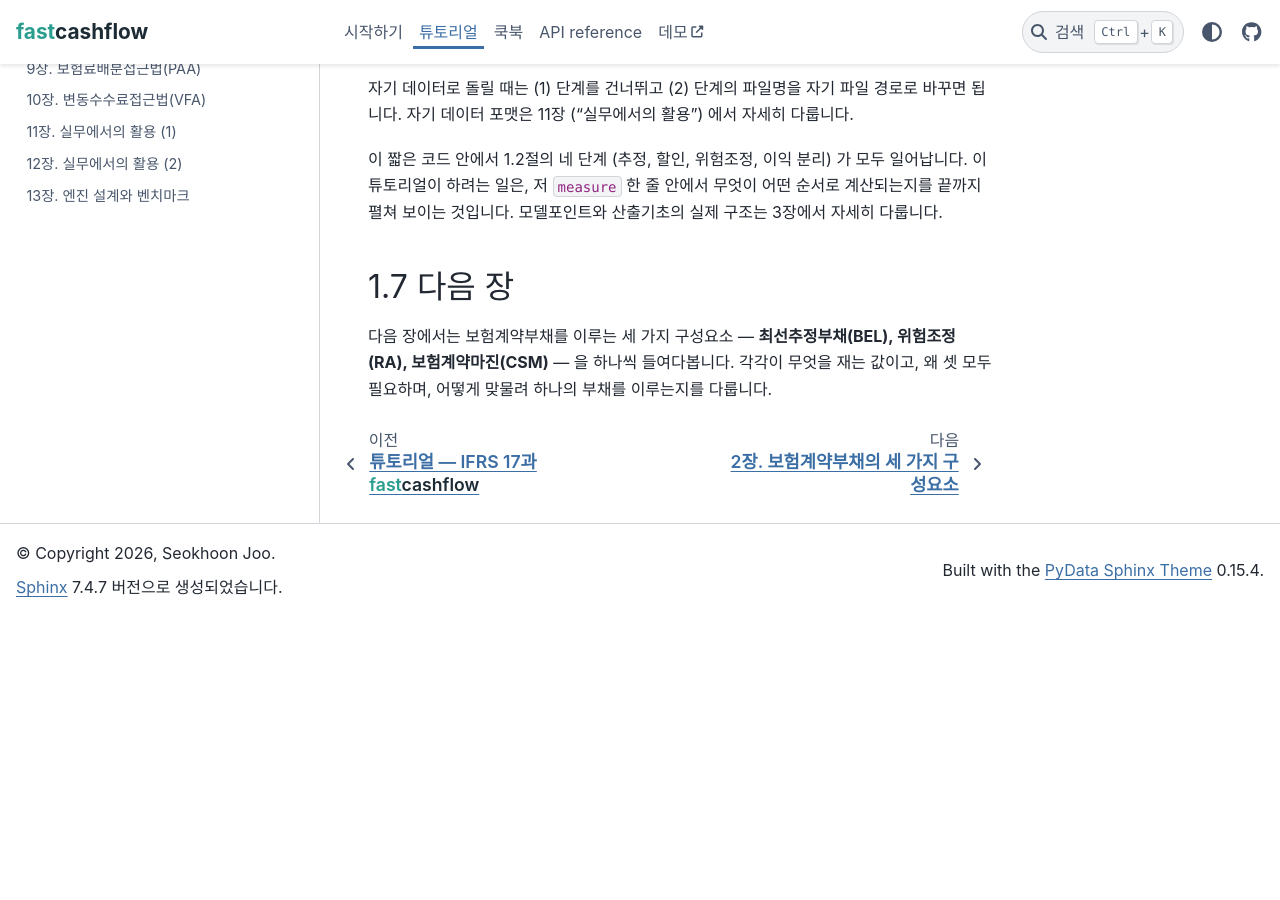
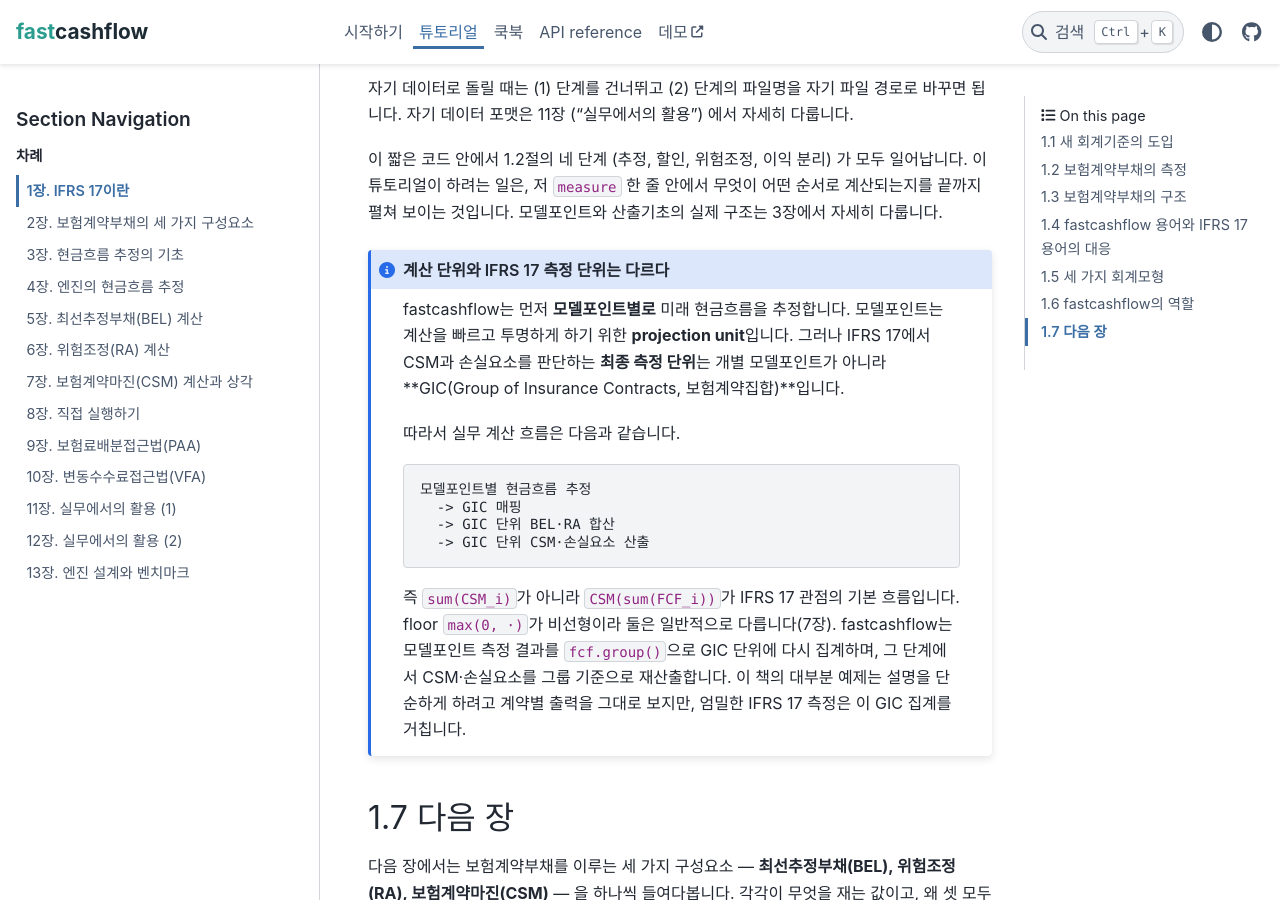
Before and after one commit to seokhoonj/fastcashflow, a Sphinx documentation site: the page built from docs/tutorial/01-ifrs17.md, in a window 1280 px wide and 900 px high, scrolled down 5286 px. Built offline with Sphinx 7.4.7 and the PyData theme 0.15.4, drawn with Linux system fonts in a browser that asks for light colours; before the commit the page ends 5903 px from its top, so only the background shows below that.

Commit message:
docs: distinguish the model-point projection unit from the IFRS 17 GIC
The tutorial reads strongly as contract-by-contract measurement -- chapter 1
shows BEL/RA/CSM "per contract" and prints m.csm seriatim -- which can mislead,
since the IFRS 17 unit of account is the group of insurance contracts (GIC), not
the individual model point. Add three notes:

- 1.6: the model point is a projection unit; CSM and the loss component are
  judged at the GIC. CSM(sum(FCF_i)) != sum(CSM_i) because the floor is
  non-linear; fcf.group() re-derives them at group level.
- 3.3: "insurance period = contract boundary" is a long-duration simplification;
  for renewable / repriceable contracts the boundary (Sec. 34) can be shorter,
  expressed via term_months at the next renewal.
- 7.1: the FCF in CSM = max(0, -FCF) is, strictly, the GIC-aggregated FCF, not
  the per-model-point FCF; the chapter's hand-calc follows a single contract for
  clarity but reported CSM goes through the group aggregation.

````diff
--- a/docs/tutorial/01-ifrs17.md
+++ b/docs/tutorial/01-ifrs17.md
@@ -260,6 +260,29 @@ print(m.csm)   # 보험계약마진
 것입니다. 모델포인트와 산출기초의 실제 구조는 3장에서 자세히
 다룹니다.
 
+```{admonition} 계산 단위와 IFRS 17 측정 단위는 다르다
+:class: note
+
+fastcashflow는 먼저 **모델포인트별로** 미래 현금흐름을 추정합니다.
+모델포인트는 계산을 빠르고 투명하게 하기 위한 **projection unit**입니다.
+그러나 IFRS 17에서 CSM과 손실요소를 판단하는 **최종 측정 단위**는 개별
+모델포인트가 아니라 **GIC(Group of Insurance Contracts, 보험계약집합)**입니다.
+
+따라서 실무 계산 흐름은 다음과 같습니다.
+
+    모델포인트별 현금흐름 추정
+      -> GIC 매핑
+      -> GIC 단위 BEL·RA 합산
+      -> GIC 단위 CSM·손실요소 산출
+
+즉 `sum(CSM_i)`가 아니라 `CSM(sum(FCF_i))`가 IFRS 17 관점의 기본 흐름입니다.
+floor `max(0, ·)`가 비선형이라 둘은 일반적으로 다릅니다(7장). fastcashflow는
+모델포인트 측정 결과를 `fcf.group()`으로 GIC 단위에 다시 집계하며, 그 단계에서
+CSM·손실요소를 그룹 기준으로 재산출합니다. 이 책의 대부분 예제는 설명을
+단순하게 하려고 계약별 출력을 그대로 보지만, 엄밀한 IFRS 17 측정은 이 GIC
+집계를 거칩니다.
+```
+
 ## 1.7 다음 장
 
 다음 장에서는 보험계약부채를 이루는 세 가지 구성요소 — **최선추정부채(BEL),
````
Also changed, not shown: docs/tutorial/03-cashflow-basis.md (+13 -0 lines), docs/tutorial/07-csm.md (+14 -0 lines).
